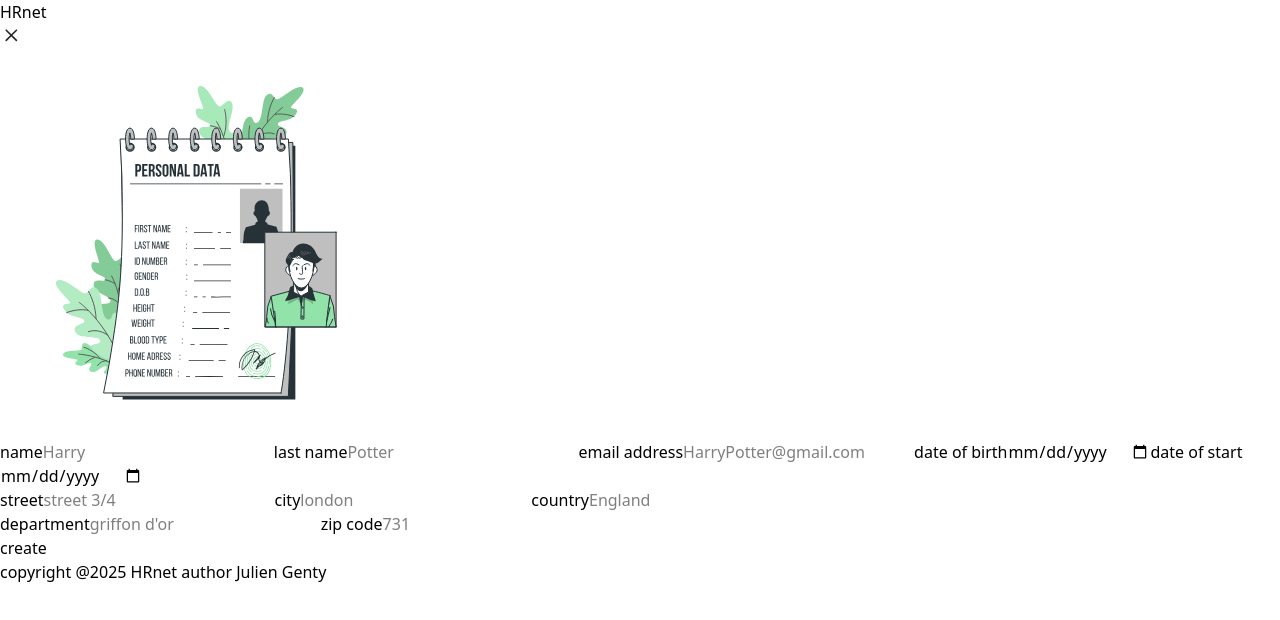
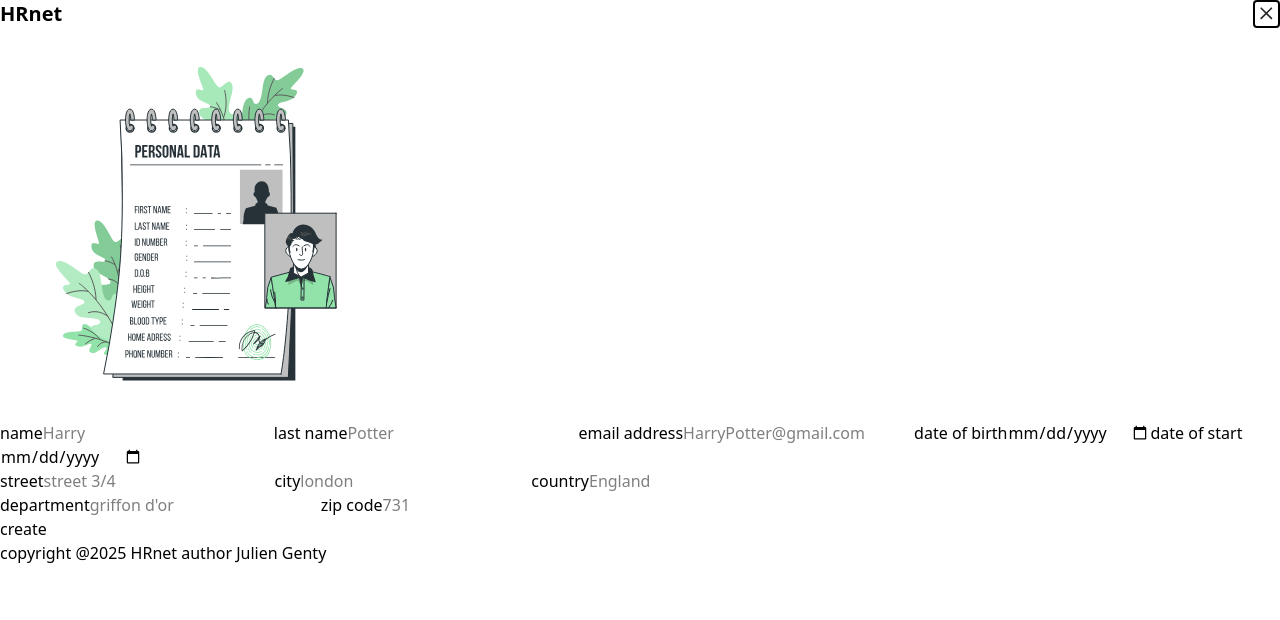
Before and after one commit to JulienDevFront/HRnet, a React (Vite) app: page /addEmploye in a window 1280 px wide. Shown: the top 620 px of the page. Built offline with nearby package versions, Linux system fonts and the light colour scheme.

Commit message:
feat(header): apply the style with tailwind CSS and add styles object for props component

```diff
--- a/src/layouts/header.tsx
+++ b/src/layouts/header.tsx
@@ -1,14 +1,20 @@
-import close_icon from "../assets/close_icon.svg";
+import closeIcon from "../assets/close_icon.svg";
 import { Link } from "react-router";
 
 type HeaderProps = {
 	to: string;
-	showClose: boolean;
+	showClose?: boolean;
 };
 
+/**
+ * The component displays the main header with a link `to` the home page with a optional possibility `showClose` for display a button to close the modal
+ * - - -
+ * @param to type `string`
+ * @param showClose type `bool` default type is `false`
+ */
 export default function Header({ to, showClose = false }: HeaderProps) {
 	return (
-		<header>
+		<header className={styles.header}>
 			<h1>
 				<Link to={to} aria-label="Click for back home">
 					HRnet
@@ -16,10 +22,15 @@ export default function Header({ to, showClose = false }: HeaderProps) {
 			</h1>
 
 			{showClose && (
-				<Link to={to} aria-label="Click for close modal">
-					<img src={close_icon} alt="Close modal" />
+				<Link to={to} className={styles.showClose} aria-label="Click for close modal">
+					<img src={closeIcon} alt="Close modal" />
 				</Link>
 			)}
 		</header>
 	);
 }
+
+const styles = {
+	header: "flex justify-between font-bold text-xl",
+	showClose: "rounded-sm border-2 border-solid size-sm hover:bg-blue-400",
+};
--- a/src/pages/homePage.tsx
+++ b/src/pages/homePage.tsx
@@ -6,7 +6,7 @@ import Footer from "../layouts/footer";
 export default function HomePage() {
 	return (
 		<div>
-			<Header to="/" showClose={false} />
+			<Header to="/" />
 			<aside>
 				<img src={welcome_image} alt="welcome image" />
 			</aside>
```
